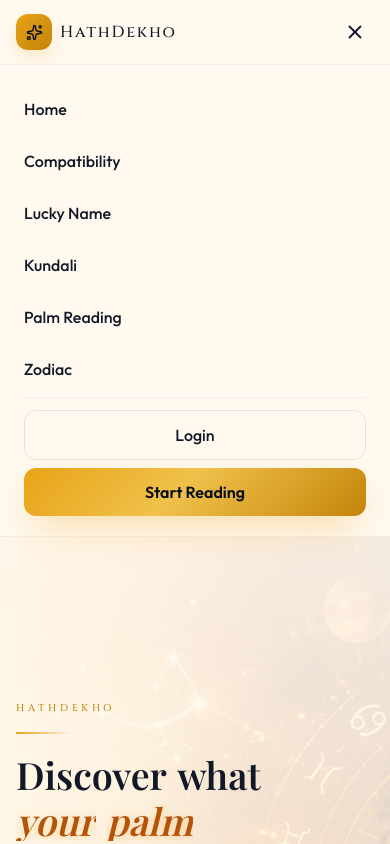
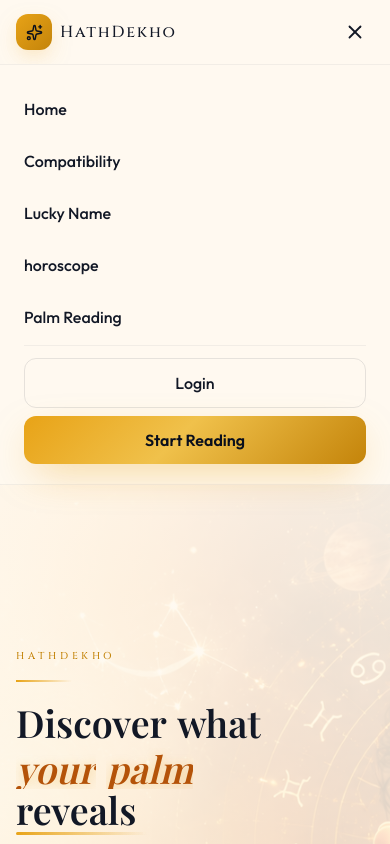
Before and after one commit to kishan2613/futuredekho_Client, a React (Vite) app: page / in a window 390 px wide. Both pictures are taken after a click on the button "Toggle menu". Shown: the top 844 px of the page. Built offline with nearby package versions, Linux system fonts and the light colour scheme; a web font is replaced by a local one.

Commit message:
Updated Frontend

```diff
--- a/src/components/common/Navbar.jsx
+++ b/src/components/common/Navbar.jsx
@@ -129,7 +129,7 @@
             { to: "/", label: "Home" },
             { to: "/compatibility", label: "Compatibility" },
             { to: "/lucky-name", label: "Lucky Name" },
-            { to: "/kundali", label: "Kundali" },
+            { to: "/horoscope", label: "horoscope" },
             { to: "/palmistry", label: "Palm Reading" },
           ].map((item) => (
             <Link
@@ -141,13 +141,13 @@
               {item.label}
             </Link>
           ))}
-          <a
+          {/* <a
             href="/#zodiac"
             onClick={() => setOpen(false)}
             className="block py-3 font-medium text-ink"
           >
             Zodiac
-          </a>
+          </a> */}
           <div className="pt-3 flex flex-col gap-2 border-t border-ink/5">
             {token ? (
               <>
```
